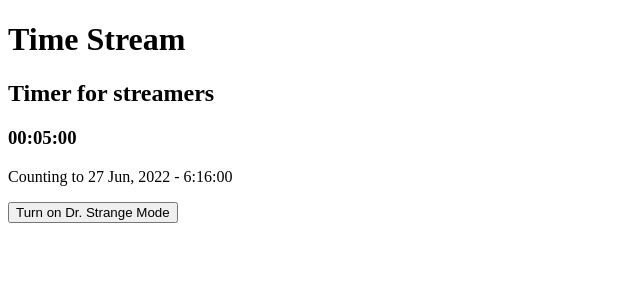
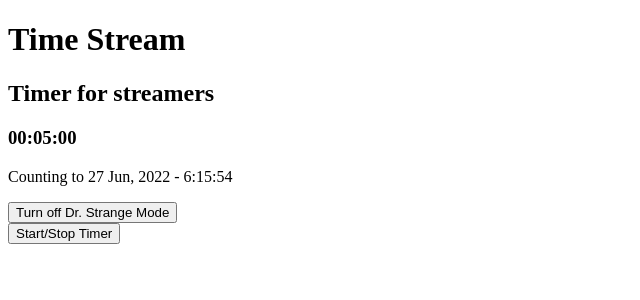
Before and after one commit to ben-laird/adjustable-timer, a React (Create React App) app: page / in a window 1280 px wide. Shown: the top 300 px of the page, without its empty margins (0-640 px from the left). Built offline with nearby package versions, Linux system fonts and the light colour scheme.

Commit message:
Scaffold Start/Stop button

```diff
--- a/src/App.tsx
+++ b/src/App.tsx
@@ -1,3 +1,4 @@
+import StartStop from "./features/timer/StartStop";
 import Timer from "./features/timer/Timer";
 
 const App = () => {
@@ -6,6 +7,7 @@ const App = () => {
       <h1>Time Stream</h1>
       <h2>Timer for streamers</h2>
       <Timer />
+      <StartStop />
     </div>
   );
 };
--- /dev/null
+++ b/src/features/timer/StartStop.tsx
@@ -0,0 +1,15 @@
+import { connect } from "react-redux";
+import { RootState } from "../../app/store";
+import { flipCounting } from "./timerSlice";
+
+type StartStopProps = ReturnType<typeof mapState> & typeof mapDispatch;
+
+const StartStop = (props: StartStopProps) => {
+  return <button onClick={props.flipCounting}>Start/Stop Timer</button>;
+};
+
+const mapState = (state: RootState) => {};
+
+const mapDispatch = { flipCounting };
+
+export default StartStop;
--- a/src/features/timer/Timer.tsx
+++ b/src/features/timer/Timer.tsx
@@ -10,7 +10,7 @@ const Timer = (props: TimerProps) => {
   const dateCode = "DD MMM, YYYY - h:mm:ss";
   const duraCode = "HH:mm:ss";
 
-  const [drStrangeMode, setDrStrangeMode] = useState(false);
+  const [drStrangeMode, setDrStrangeMode] = useState(true);
   const [timerId, setTimerId] = useState<NodeJS.Timeout | undefined>(undefined);
 
   const timeStone = (delta: DayDelta) => {
```
